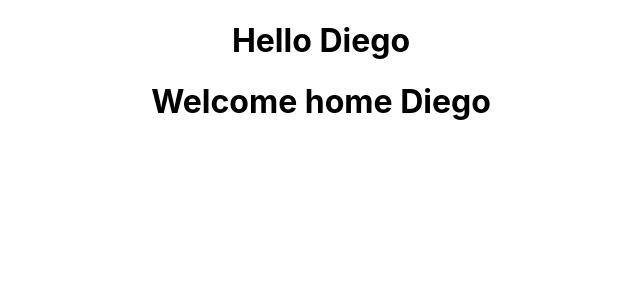
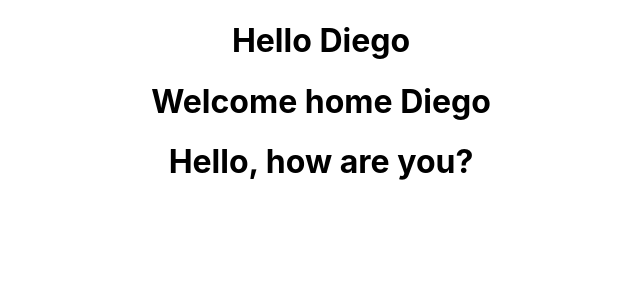
Before and after one commit to CZDiego/react-tutorial, a React (Create React App) app: page / in a window 1280 px wide. Shown: the top 300 px of the page, without its empty margins (319-959 px from the left). Built offline with nearby package versions, Linux system fonts and the light colour scheme.

Commit message:
JSX Lecture

```diff
--- a/src/App.js
+++ b/src/App.js
@@ -1,13 +1,15 @@
 import React from 'react';
 import './App.css';
-import {Greet} from "./components/Greet";
+import {Greet} from './components/Greet';
 import Welcome from "./components/Welcome";
+import Hello from "./components/Hello";
 
 function App() {
   return (
     <div className="App">
       <Greet/>
       <Welcome/>
+      <Hello/>
     </div>
   );
 }
--- /dev/null
+++ b/src/components/Hello.js
@@ -0,0 +1,25 @@
+import React from 'react';
+
+
+const Hello = () => {
+
+  /*
+   * JSX Version
+   */
+  return (
+    <div className={'dummy-class'}>
+      <h1>Hello, how are you?</h1>
+    </div>
+  );
+
+
+  /*
+  return React.createElement(
+    'div',
+    {'id': 'hello', 'className': 'dummy-class'},
+    React.createElement('h1', null, 'Hello, how are you?')
+  );
+  */
+};
+
+export default Hello;
```
